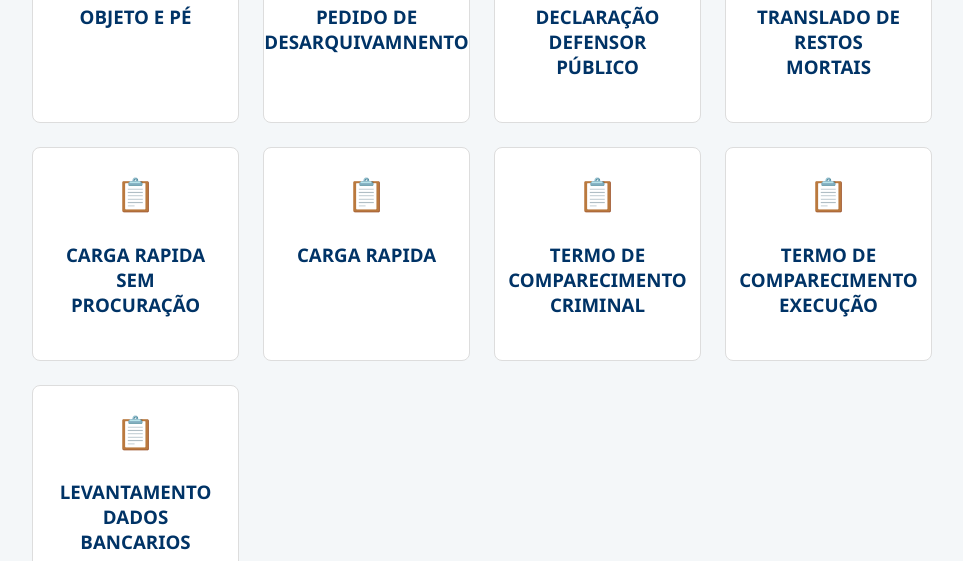
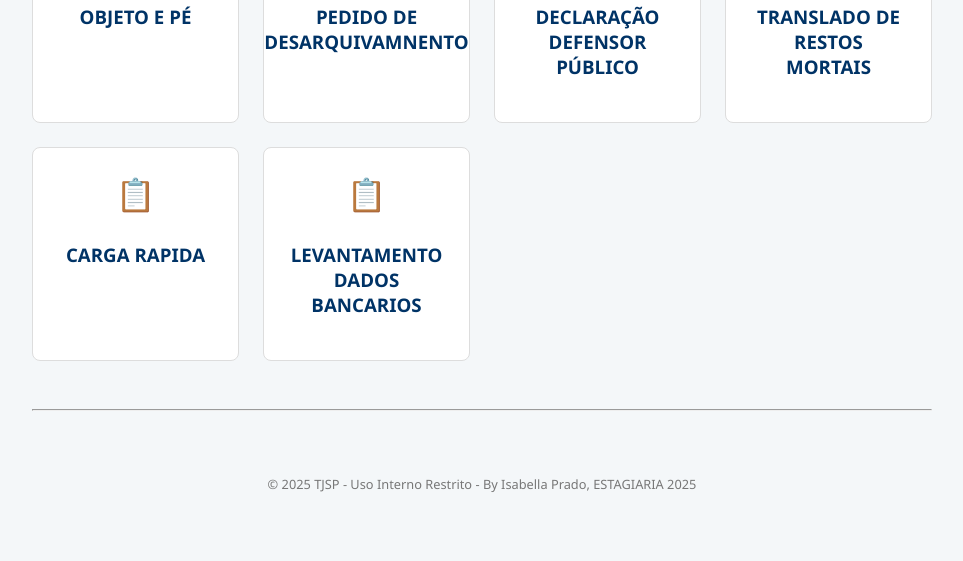
Before and after one commit to bellprado/modelos-tjsp, a plain HTML site: page index.html in a window 1280 px wide. Shown: the part 673-1234 px from the top of the page, without its empty margins (158-1121 px from the left). After the commit the page ends 1198 px from the top, so only its background shows below. Drawn offline with Linux system fonts and the light colour scheme.

Commit message:
Update index.html

```diff
--- a/index.html
+++ b/index.html
@@ -41,24 +41,11 @@
             <a href="https://www.canva.com/design/DAG7myrNve4/kiH42MRVNBfRvZDgVck4Iw/edit?utm_content=DAG7myrNve4&utm_campaign=designshare&utm_medium=link2&utm_source=sharebutton" target="_blank" class="card-btn">
                 <span>📋</span>
                 <h3>TRANSLADO DE RESTOS MORTAIS</h3>
-            </a>
-                        <a href="https://www.canva.com/design/DAG7myrNve4/kiH42MRVNBfRvZDgVck4Iw/edit?utm_content=DAG7myrNve4&utm_campaign=designshare&utm_medium=link2&utm_source=sharebutton" target="_blank" class="card-btn">
-                <span>📋</span>
-                <h3>CARGA RAPIDA SEM PROCURAÇÃO</h3>
-            </a>
+
                         <a href="https://www.canva.com/design/DAG7sfF7KKU/borFkm2XQDe6Ldc8mzhKtA/edit?utm_content=DAG7sfF7KKU&utm_campaign=designshare&utm_medium=link2&utm_source=sharebutton" target="_blank" class="card-btn">
                 <span>📋</span>
                 <h3>CARGA RAPIDA</h3>
-            </a>
-                        <a href="https://www.canva.com/design/DAG7myrNve4/kiH42MRVNBfRvZDgVck4Iw/edit?utm_content=DAG7myrNve4&utm_campaign=designshare&utm_medium=link2&utm_source=sharebutton" target="_blank" class="card-btn">
-                <span>📋</span>
-                <h3>TERMO DE COMPARECIMENTO CRIMINAL</h3>
-            </a>
-                        <a href="https://www.canva.com/design/DAG7myrNve4/kiH42MRVNBfRvZDgVck4Iw/edit?utm_content=DAG7myrNve4&utm_campaign=designshare&utm_medium=link2&utm_source=sharebutton" target="_blank" class="card-btn">
-                <span>📋</span>
-                <h3>TERMO DE COMPARECIMENTO EXECUÇÃO</h3>
-            </a>
-                        </a>
+
                         <a href="https://www.canva.com/design/DAG7sj7Y-_A/tU5w9hMaWqD2ItZa25SHlg/edit?utm_content=DAG7sj7Y-_A&utm_campaign=designshare&utm_medium=link2&utm_source=sharebutton" target="_blank" class="card-btn">
                 <span>📋</span>
                 <h3>LEVANTAMENTO DADOS BANCARIOS</h3>
@@ -76,4 +63,5 @@
 
     <script src="script.js"></script>
 </body>
+
 </html>
```
